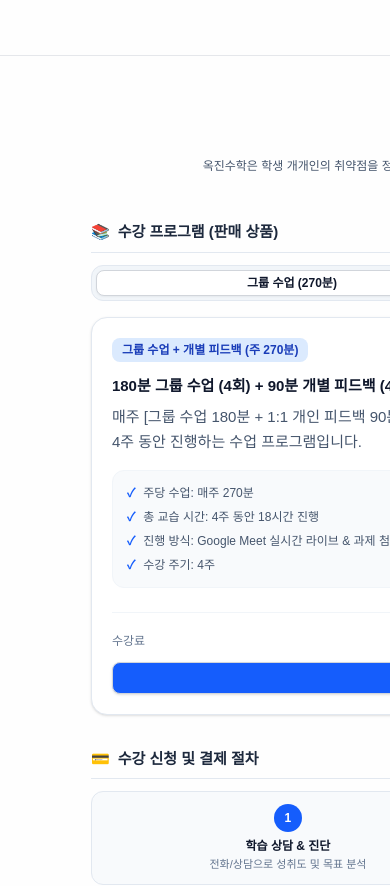
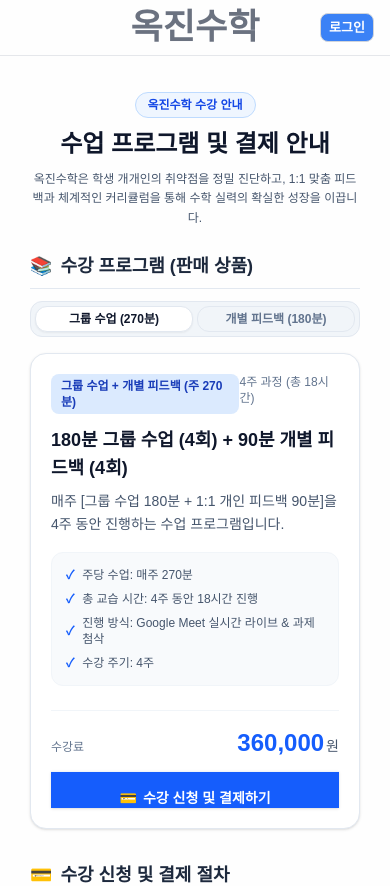
Before and after one commit to okjinsoo/okjinsoowebapp, a Next.js app: page /programs in a window 390 px wide. Shown: the top 886 px of the page. Built offline with nearby package versions, Linux system fonts and the light colour scheme; no server answers.

Commit message:
fix(programs): enable device-width viewport and fluid width layout for mobile screen

```diff
--- a/app/globals.css
+++ b/app/globals.css
@@ -148,7 +148,9 @@ body {
 }
 
 .app-topbar-inner {
-  width: 980px;
+  width: 100%;
+  max-width: 980px;
+  box-sizing: border-box;
   margin: 0 auto;
   padding: 8px 16px;
   display: grid;
@@ -157,7 +159,9 @@ body {
 }
 
 .app-content {
-  width: 980px;
+  width: 100%;
+  max-width: 980px;
+  box-sizing: border-box;
   margin: 0 auto;
   padding: 12px 16px 24px;
   display: flex;
@@ -511,3 +515,46 @@ textarea::placeholder {
   color: var(--text-muted);
   margin: 0;
 }
+
+/* /programs 전용 반응형 스타일 리셋 (레거시 !important 덮어쓰기 방지) */
+.programs-container button {
+  font-size: inherit !important;
+  padding: inherit !important;
+  border-radius: inherit !important;
+  border: inherit !important;
+}
+
+.programs-container h1,
+.programs-container h2,
+.programs-container h3,
+.programs-container h4 {
+  font-size: inherit !important;
+}
+
+.programs-container .text-xs {
+  font-size: 0.75rem !important; /* 12px */
+}
+
+.programs-container .text-sm {
+  font-size: 0.875rem !important; /* 14px */
+}
+
+.programs-container .text-base {
+  font-size: 1rem !important; /* 16px */
+}
+
+.programs-container .text-lg {
+  font-size: 1.125rem !important; /* 18px */
+}
+
+.programs-container .text-xl {
+  font-size: 1.25rem !important; /* 20px */
+}
+
+.programs-container .text-2xl {
+  font-size: 1.5rem !important; /* 24px */
+}
+
+.programs-container .text-3xl {
+  font-size: 1.875rem !important; /* 30px */
+}
--- /dev/null
+++ b/app/programs/layout.tsx
@@ -0,0 +1,20 @@
+import type { Metadata, Viewport } from "next";
+
+export const metadata: Metadata = {
+  title: "수업 프로그램 및 결제 안내 | 옥진수학",
+  description: "옥진수학 맞춤형 온라인 수학 코칭 수업 프로그램, 수강료 및 결제/환불 안내",
+};
+
+export const viewport: Viewport = {
+  width: "device-width",
+  initialScale: 1,
+  maximumScale: 5,
+};
+
+export default function ProgramsLayout({
+  children,
+}: {
+  children: React.ReactNode;
+}) {
+  return <div className="programs-container w-full">{children}</div>;
+}
--- a/app/programs/page.tsx
+++ b/app/programs/page.tsx
@@ -9,7 +9,7 @@ export const metadata: Metadata = {
 
 export default function ProgramsPage() {
   return (
-    <main className="py-6 px-4 sm:px-6" style={{ maxWidth: 860, margin: "0 auto" }}>
+    <main className="w-full max-w-4xl mx-auto py-6 px-3.5 sm:px-6">
       {/* 헤더 섹션 */}
       <section className="mb-6 sm:mb-8 text-center">
         <div className="inline-block px-3 py-1 mb-2.5 sm:mb-3 text-xs font-semibold rounded-full bg-blue-50 text-blue-700 border border-blue-200">
```
Also changed, not shown: 1 other file (tests, documents, lock files or other folders).
